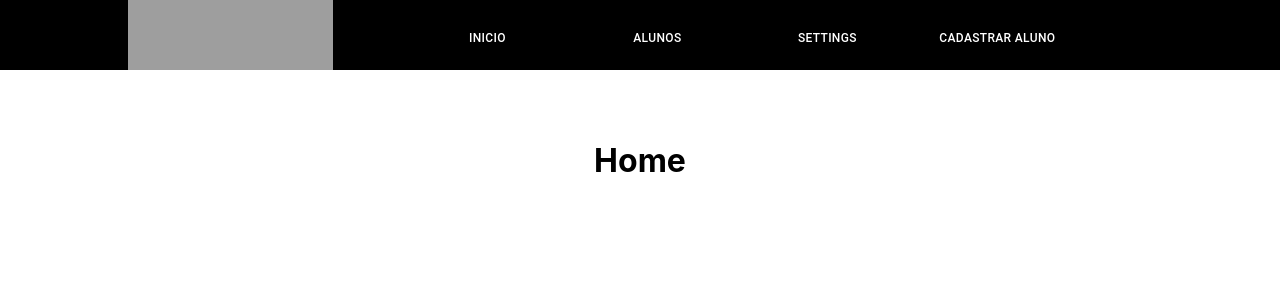
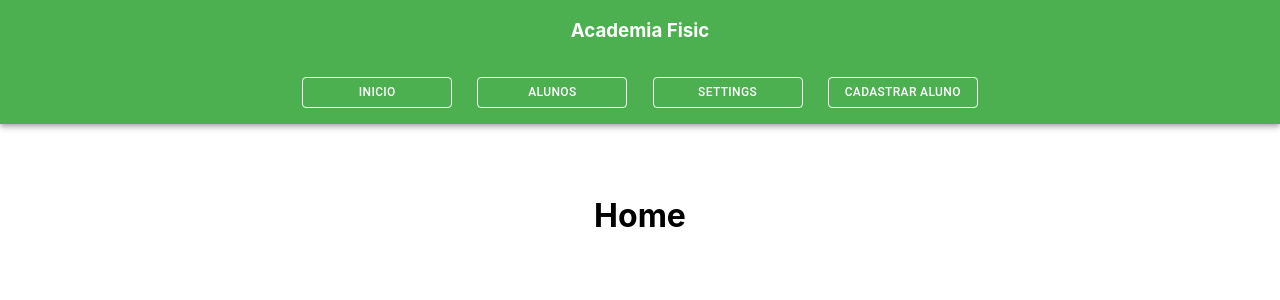
Before and after one commit to raultocantins/fisicFrontend, a React (Create React App) app: page / in a window 1280 px wide. Shown: the top 300 px of the page. Built offline with nearby package versions, Linux system fonts and the light colour scheme; grey boxes are pictures that could not be loaded.

Commit message:
updating appbar

```diff
--- a/src/components/Main.css
+++ b/src/components/Main.css
@@ -6,7 +6,7 @@ height: 100vh;
     display: flex;
     justify-content: center;
     align-items: center;
-    height: 70px;
+    height: 60px;
     background-color: #000;
 }
 .appbar img{
@@ -21,33 +21,17 @@ height: 100vh;
 
 
 }
-.buttons{
-    width: 80%;
-    display: flex;
-    height: 100%;
-justify-content: center;
-overflow: hidden;
 
-
-}
-.buttons button{
- width: 150px;
- height: 80%;
- font-size: 12px;
- margin: 10px ;
-    background-color: #000!important;
-    color:#fff  }
-
-.buttons button:hover{
-    background-color: #fff!important;
-    color:rgb(105, 87, 87);
-    transition: all 0.7s;
-
-}
 
 .buttons a{
 outline: none;
 text-decoration: none;
+}
+
+.buttons button{
+    margin: 10px;
+    width: 150px;
+    font-size: 12px;
 }
 .container{
     display: flex;
@@ -72,6 +56,22 @@ text-decoration: none;
 
 }
 
+.toolbar{
+    display: flex;
+    justify-content: center;
+
+ width: 80%;
+}
+.app{
+
+    display: flex;
+    justify-content: space-around;
+    flex-wrap: wrap;
+    flex-direction: row!important;
+}
+.app .titleLogo{
+    width: 20%;
+}
 
 @media (max-width: 600px){
     .menuMobile{
--- a/src/components/Main.js
+++ b/src/components/Main.js
@@ -2,12 +2,15 @@ import React from "react";
 import { BrowserRouter as Router, Switch, Route, Link } from "react-router-dom";
 import Grid from "@material-ui/core/Grid";
 import Button from "@material-ui/core/Button";
-import IconButton from "@material-ui/core/IconButton";
-import MoreVertIcon from "@material-ui/icons/MoreVert";
 import Home from "./home/Home";
 import Alunos from "./alunos/Alunos";
 import Settings from "./settings/Settings";
 import Cadastro from "./alunos/cadastro/Cadastro";
+import AppBar from "@material-ui/core/AppBar";
+import Toolbar from "@material-ui/core/Toolbar";
+import Typography from "@material-ui/core/Typography";
+import IconButton from "@material-ui/core/IconButton";
+import MenuIcon from "@material-ui/icons/Menu";
 
 import "./Main.css";
 export default class Main extends React.Component {
@@ -28,7 +31,60 @@ export default class Main extends React.Component {
       <Router>
         <div className="main">
           <Grid container spacing={0}>
-            <Grid item xs={12} className="appbar">
+            <Grid item xs={12}>
+              <AppBar position="static" style={{backgroundColor:"rgb(76, 175, 80)"}} className="app">
+
+
+
+              <Link to="/" style={{textDecoration:"none",color:"#fff"}} className="titleLogo">
+<h3>Academia Fisic</h3>
+</Link>
+
+
+
+
+
+                <Toolbar className="toolbar">{this.state.mobile?
+                <IconButton edge="start" color="inherit" aria-label="menu">
+                    <MenuIcon />
+                  </IconButton>:
+
+                  <Typography variant="h6" color="inherit" className="buttons" >
+
+                    <Link to="/">
+                      {" "}
+                      <Button   size="small" style={{border:"1px solid #fff",color:"#fff"}}>
+                        Inicio
+                      </Button>
+                    </Link>
+
+                    <Link to="/alunos">
+                      {" "}
+                      <Button  size="small" style={{border:"1px solid #fff",color:"#fff"}}>
+                        Alunos
+                      </Button>
+                    </Link>
+                    <Link to="/settings">
+                      {" "}
+                      <Button  size="small" style={{border:"1px solid #fff",color:"#fff"}}>
+                        Settings
+                      </Button>
+                    </Link>
+                    <Link to="/register/aluno">
+                      {" "}
+                      <Button  size="small" style={{border:"1px solid #fff",color:"#fff"}}>
+                        Cadastrar Aluno
+                      </Button>
+                    </Link>
+                  </Typography>
+        }
+
+                </Toolbar>
+              </AppBar>
+              {/*
+
+
+
               <div className="spaceBar">
                 <div className="logo">
                 <Link to="/">
@@ -77,6 +133,7 @@ export default class Main extends React.Component {
                   </Link>
                 </div>
               </div>
+                */}
             </Grid>
             <Grid item xs={12} className="container">
               {this.state.mobile ? (
--- a/src/components/alunos/AlunoItem.js
+++ b/src/components/alunos/AlunoItem.js
@@ -16,7 +16,6 @@ export default function AlunoItem(props) {
   function openContainerRenovar() {
     setRenovar(!openRenovar);
   }
-
 
   return (
     <React.Fragment>
@@ -45,39 +44,63 @@ export default function AlunoItem(props) {
                   component="p"
                   className="typography"
                 >
-                  <Button size="small" variant="contained" color="secondary">
-                    <span style={{ fontSize: "9px" }}>
+                  <Button size="small" variant="contained" color="default">
+                    <span
+                      style={
+                        data.exp > new Date().getTime()
+                          ? { fontSize: "9px", color: "rgb(76, 175, 80)" }
+                          : { fontSize: "9px", color: "rgb(220, 0, 78)" }
+                      }
+                    >
                       {" "}
                       Peso {data.weight}kg
                     </span>
                   </Button>
 
-                  <Button size="small" variant="contained" color="secondary">
-                    <span style={{ fontSize: "9px" }}>
+                  <Button size="small" variant="contained" color="default">
+                    <span
+                      style={
+                        data.exp > new Date().getTime()
+                          ? { fontSize: "9px", color: "rgb(76, 175, 80)" }
+                          : { fontSize: "9px", color: "rgb(220, 0, 78)" }
+                      }
+                    >
                       {" "}
                       Gordura {data.fat}%
                     </span>
                   </Button>
 
-                  <Button size="small" variant="contained" color="secondary">
-                    <span style={{ fontSize: "9px" }}>
+                  <Button size="small" variant="contained" color="default">
+                    <span
+                      style={
+                        data.exp > new Date().getTime()
+                          ? { fontSize: "9px", color: "rgb(76, 175, 80)" }
+                          : { fontSize: "9px", color: "rgb(220, 0, 78)" }
+                      }
+                    >
                       {" "}
                       Pressão {data.pressure}
                     </span>
                   </Button>
 
-                  <Button size="small" variant="contained" color="secondary">
-                    <span style={{ fontSize: "9px" }}>
+                  <Button size="small" variant="contained" color="default">
+                    <span
+                      style={
+                        data.exp > new Date().getTime()
+                          ? { fontSize: "9px", color: "rgb(76, 175, 80)" }
+                          : { fontSize: "9px", color: "rgb(220, 0, 78)" }
+                      }
+                    >
                       {" "}
                       Altura {data.height}m
                     </span>
                   </Button>
 
-                    <span style={{ fontSize: "9px", marginTop:'10px' }}>
-                      {" "}
-                   Vencimento Da Mátricula {new Date(data.exp).toLocaleDateString() }
-                    </span>
-
+                  <span style={{ fontSize: "9px", marginTop: "10px" }}>
+                    {" "}
+                    Vencimento Da Mátricula{" "}
+                    {new Date(data.exp).toLocaleDateString()}
+                  </span>
                 </Typography>
               </Link>
             </CardContent>
@@ -87,14 +110,17 @@ export default function AlunoItem(props) {
           <Button
             variant="contained"
             size="small"
-
-            style={data.exp > new Date().getTime()?{backgroundColor:"rgb(76, 175, 80)",color:"#ffff"}:{backgroundColor:"rgb(220, 0, 78)",color:"#ffff"}}
+            style={
+              data.exp > new Date().getTime()
+                ? { backgroundColor: "rgb(76, 175, 80)", color: "#ffff" }
+                : { backgroundColor: "rgb(220, 0, 78)", color: "#ffff" }
+            }
             onClick={openContainerRenovar}
             startIcon={
               openRenovar ? <ArrowBackIosIcon /> : <ArrowForwardIosIcon />
             }
           >
-           {openRenovar?'':'Renovar'}
+            {openRenovar ? "" : "Renovar"}
           </Button>
 
           <Link
--- a/src/components/alunos/Alunos.css
+++ b/src/components/alunos/Alunos.css
@@ -11,7 +11,7 @@ justify-content: center;
 .alunosContent{
 
   justify-content: center;
-
+  align-items: center;
 display: flex;
 flex-wrap: wrap;
 
--- a/src/components/alunos/Alunos.js
+++ b/src/components/alunos/Alunos.js
@@ -5,9 +5,11 @@ import "./Alunos.css";
 import Paper from "@material-ui/core/Paper";
 import AlunoItem from "./AlunoItem";
 import Cadastro from "./cadastro/Cadastro";
+import CircularProgress from '@material-ui/core/CircularProgress';
 export default class Alunos extends React.Component {
+
   state = {
-    alunos: [],
+    alunos: '',
     expToday: new Date().getTime(),
   };
 
@@ -27,6 +29,7 @@ export default class Alunos extends React.Component {
   }
 
 
+
   loadingAlunos(){
 
     var baseUrl = "http://localhost:4000/alunos";
@@ -35,6 +38,7 @@ export default class Alunos extends React.Component {
         this.setState({
           alunos: res.data,
         });
+
       })
       .catch((err) => {
         console.log(err);
@@ -48,8 +52,15 @@ export default class Alunos extends React.Component {
           <div className="alunosContent">
             <Switch>
               <Route path="/alunos" exact>
-                {this.state.alunos === undefined
-                  ? "Nenhuma aluno"
+                {this.state.alunos===''
+                  ?
+                  <CircularProgress
+
+        size={70}
+       style={{color:"rgb(76, 175, 80)"}}
+
+
+      />
                   : this.state.alunos.map((e) => {
                       return (
                         <Paper
```
Also changed, not shown: 1 other file (tests, documents, lock files or other folders). Lines whose indentation alone changed are shown as unchanged.
